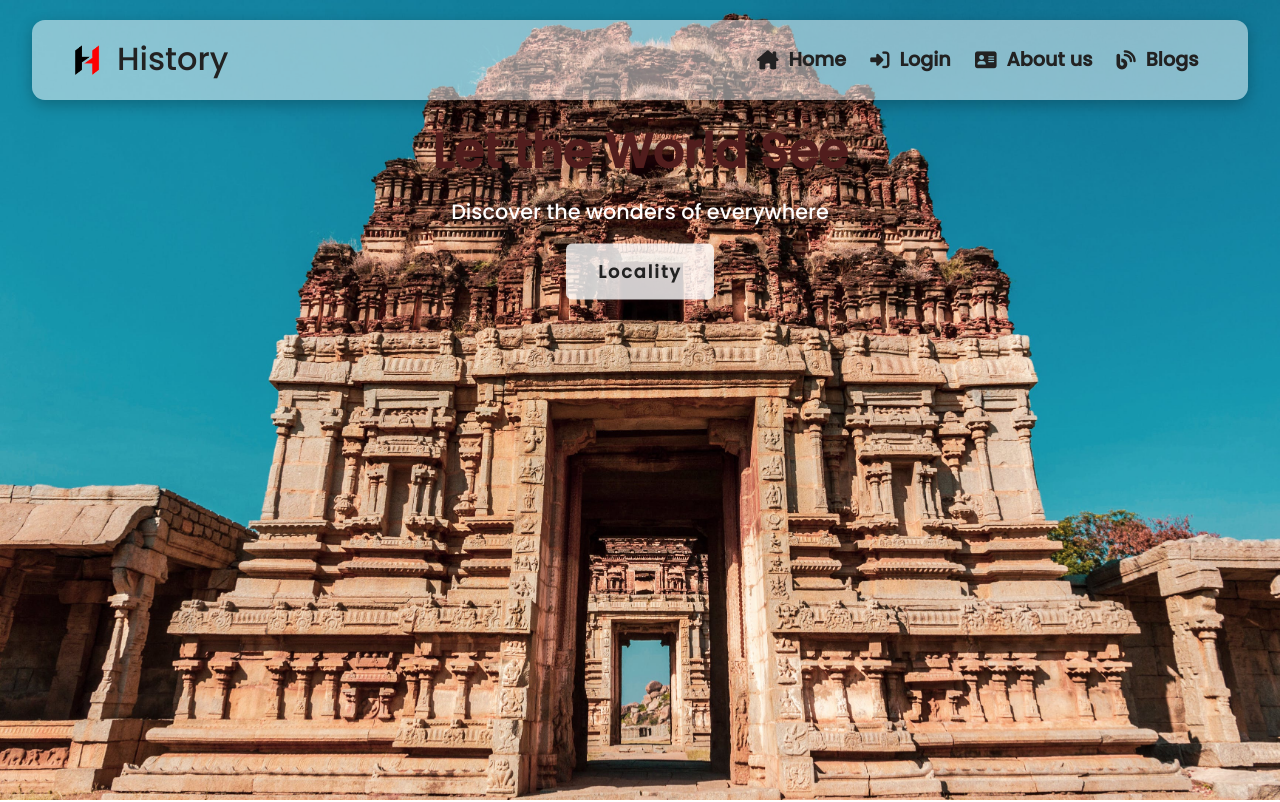
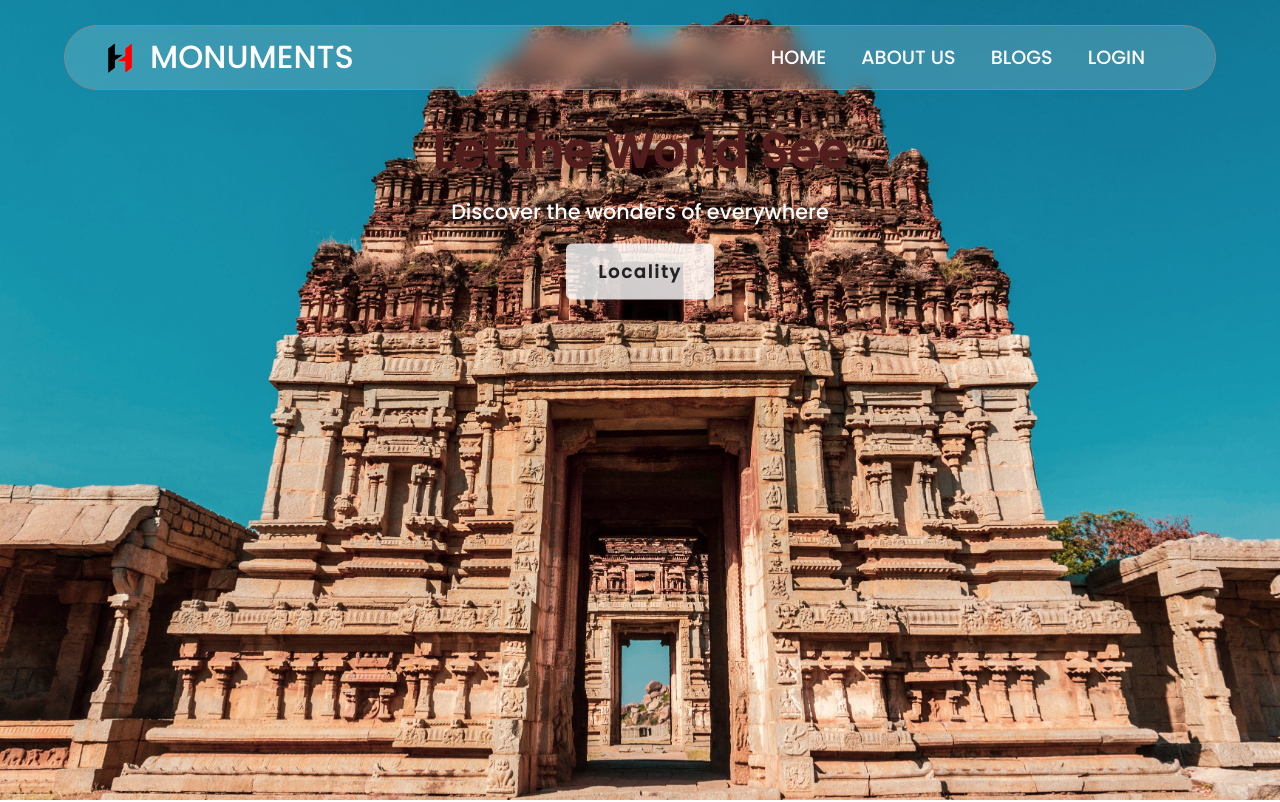
Before and after one commit to farhathullaM/Monumental, a React (Create React App) app: page / in a window 1280 px wide. Shown: the top 802 px of the page. Built offline with nearby package versions, Linux system fonts and the light colour scheme.

Commit message:
Navbar on design

```diff
--- a/src/Components/Navbar/Navbar.css
+++ b/src/Components/Navbar/Navbar.css
@@ -4,17 +4,18 @@
     justify-content: space-between;
     align-items: center;
     padding: 0 30px;
-    box-shadow: 0 5px 15px 0 rgba(0,0,0,0.25);
-    width: 95%;
-    height: 80px;
-    border-radius: 13px;
-    color: #f3e0dc;
+    width: 90%;
+    height: 65px;
+    border-radius: 90px;
+    color: #fff;
     position: fixed;
-    top: 20px;
+    top: 25px;
     left: 50%;
     transform: translate(-50%);
-    background: rgba(255,255,255,0.5);
-
+    background: rgba(255, 255, 255, 0.17);
+    backdrop-filter: blur(10px);
+    border: 1px solid rgb(135, 135, 135);
+    z-index: 90;
 }
 .nav-logo{
     display: flex;
@@ -27,9 +28,9 @@
     margin-right: 5px;
 }
 .nav-logo h1{
-    color: #222;
+    color: #fff;
     font-size: 2rem;
-    font-weight: 500;
+    font-weight: 400;
 }
 
 .nav-menu {
@@ -41,21 +42,22 @@
 }
 .navlink{
     text-decoration: none;
-    color: #222;
+    color: #fff;
     font-size: 1.2rem;
     font-weight: 600;
-    padding: 0.7rem 0.6rem;
     white-space: nowrap;
+    font-weight: 400;
+    padding-right: 30px;
 }
-.navlink i{
+/* .navlink i{
     padding-right: 5px;
-}
-.navlink:hover{
+} */
+/* .navlink:hover{
     background-color: #01959a;
     color: #fff;
     border-radius: 4px;
     transition: all 0.2s ease-in-out;
-}
+} */
 .menu-icons{
     display: none;
 }
@@ -63,7 +65,7 @@
     display: none;
 }
 
-@media (max-width: 720px) {
+@media (max-width: 896px) {
     .navbar{
         z-index: 99;
     }
@@ -71,7 +73,7 @@
         display: none;
         flex-direction: column;
         justify-content: flex-start;
-        background: white;
+        background: rgb(51, 48, 48);
         width: 100%;
         height: auto;
         position: absolute;
@@ -82,6 +84,8 @@
         padding: 80px 0 30px 0;
         margin: 0;
         z-index: -1;
+        border-radius: 10px;
+
     }
     .nav-open{
         display: flex;
@@ -90,7 +94,7 @@
         display: block;
         width: 100%;
         font-size: 1.2rem;
-        padding: 2rem 0;
+        padding: 2rem 0 1rem;
     }
     .navlink:hover{
         background-color: #01959a;
--- a/src/Components/Navbar/Navbar.jsx
+++ b/src/Components/Navbar/Navbar.jsx
@@ -31,7 +31,7 @@ return (
 
         <div className="nav-logo">
             <img src={logo_new} alt="" />
-            <h1>History</h1>
+            <h1>MONUMENTS</h1>
         </div>
 
         <div className="menu-icons" onClick={toggleNav}>
@@ -40,10 +40,11 @@ return (
         </div>
 
         <ul className='nav-menu'>
-            <li> <Link to='/' className='navlink'> <i className="fa-solid fa-house-chimney"></i> Home </Link> </li>
-            <li> <Link to='/login' className='navlink'> <i className="fa-solid fa-right-to-bracket"></i> Login </Link> </li>
-            <li> <Link to='/about' className='navlink'> <i className="fa-solid fa-address-card"></i> About us </Link> </li>
-            <li> <Link to='/' className='navlink'> <i class="fa-solid fa-blog"></i> Blogs </Link> </li>
+            <li> <Link to='/' className='navlink'> HOME </Link> </li>
+
+            <li> <Link to='/about' className='navlink'>  ABOUT US </Link> </li>
+            <li> <Link to='/' className='navlink'>  BLOGS </Link> </li>
+            <li> <Link to='/login' className='navlink'> LOGIN </Link> </li>
         </ul>
 
     </nav>
```
